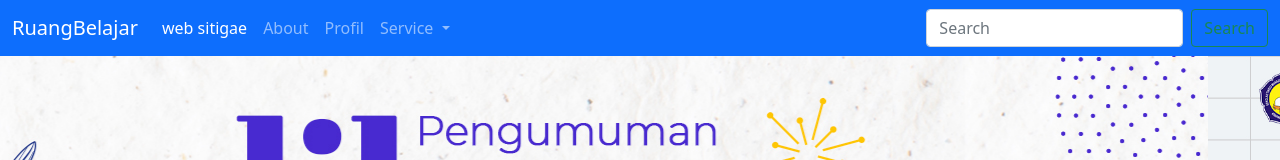
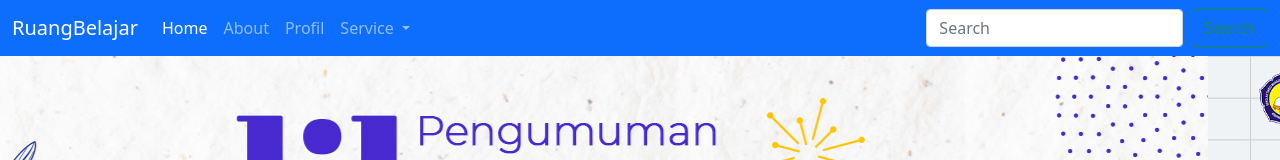
Before and after one commit to aureliaa08/aureliaa08.github.io, a plain HTML site: page index.html in a window 1280 px wide. Shown: the top 160 px of the page. Drawn offline with Linux system fonts and the light colour scheme; files whose address does not match are found by name.

Commit message:
Update index.html

```diff
--- a/index.html
+++ b/index.html
@@ -18,7 +18,7 @@
 			<div class="collapse navbar-collapse" id="navbarSupportedContent">
 				<ul class="navbar-nav me-auto mb-2 mb-lg-0">
 					<li class="nav-item">
-						<a class="nav-link active" aria-current="page" href="#">web sitigae</a>
+						<a class="nav-link active" aria-current="page" href="#">Home</a>
 					</li>
 					<li class="nav-item">
 						<a class="nav-link" href="#">About</a>
```
